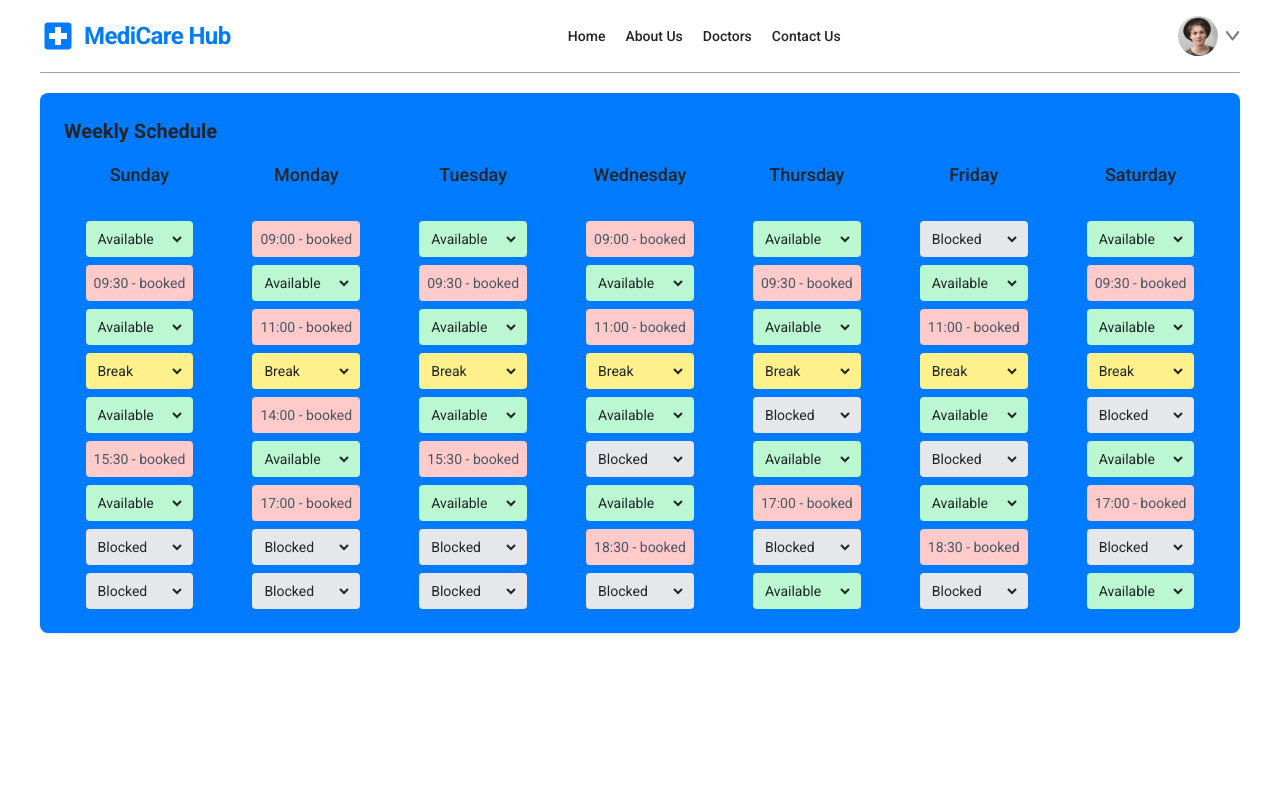
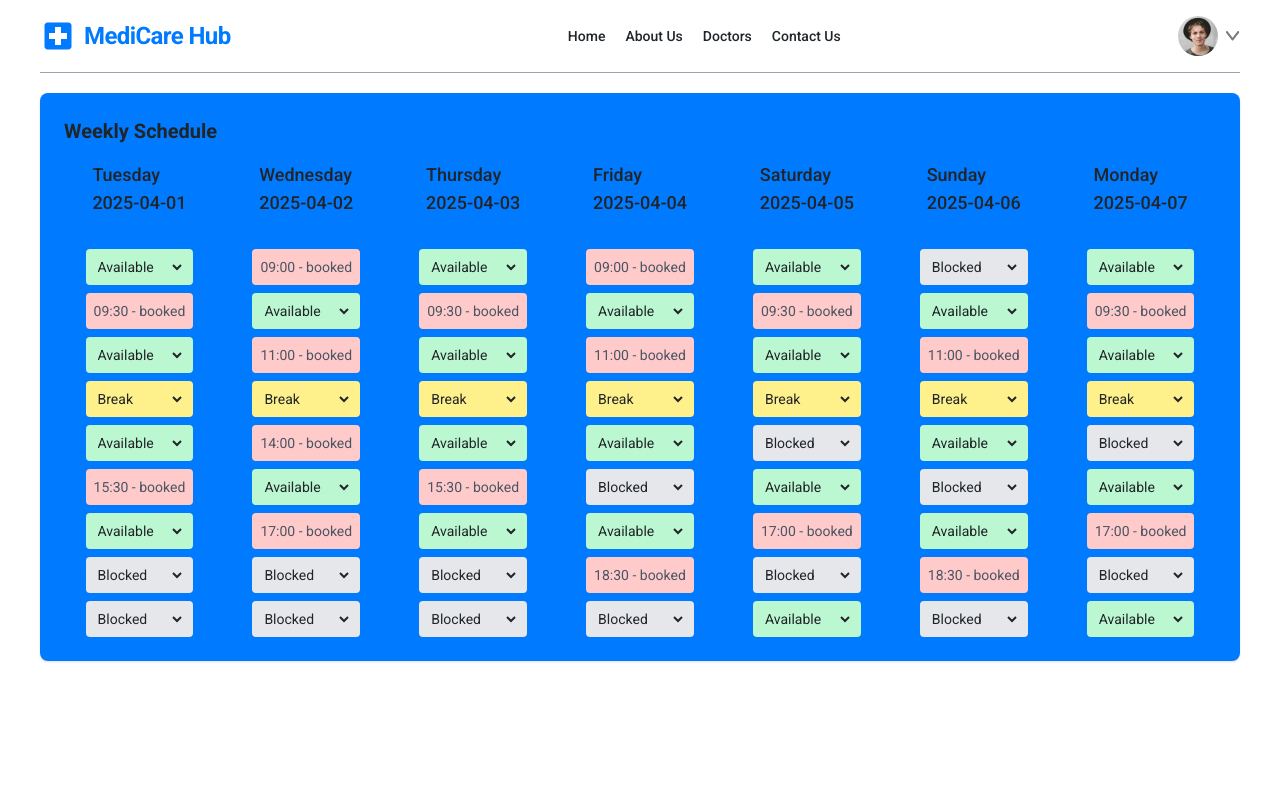
Before and after one commit to briansimiyuj/doctor-appointment-app, a React (Vite) app: page /schedule in a window 1280 px wide. Shown: the top 795 px of the page. Built offline with nearby package versions, Linux system fonts and the light colour scheme; a web font is replaced by a local one.

Commit message:
Include date for each day's schedule

```diff
--- a/src/components/Schedule/WeeklyCalendar.tsx
+++ b/src/components/Schedule/WeeklyCalendar.tsx
@@ -4,6 +4,12 @@ const WeeklyCalendar: React.FC = ()=>{
 
     const days = ["Sunday", "Monday", "Tuesday", "Wednesday", "Thursday", "Friday", "Saturday"],
           { schedule } = useSchedule()
+
+    schedule.availableSlots.map(daySlots =>{
+
+        console.log(daySlots.date)
+
+    })
 
 
     return(
@@ -16,11 +22,11 @@ const WeeklyCalendar: React.FC = ()=>{
 
                 {
 
-                    days.map((day, index) =>(
+                    schedule.availableSlots.map((day, index) =>(
 
                         <div key={index} className="flex md:flex-col items-center border-b sm:border-0 pb-2 gap-6 px-4 sm:pb-0">
 
-                            <h3 className="font-medium text-base md:text-lg sm:mb-2">{day}</h3>
+                            <h3 className="font-medium text-base md:text-lg sm:mb-2">{days[new Date(day.date).getDay()]} <br/> {day.date}</h3>
 
                             <div className="flex sm:block gap-2 sm:space-y-2 flex-wrap">
 
```
Also changed, not shown: 1 other file (tests, documents, lock files or other folders).
